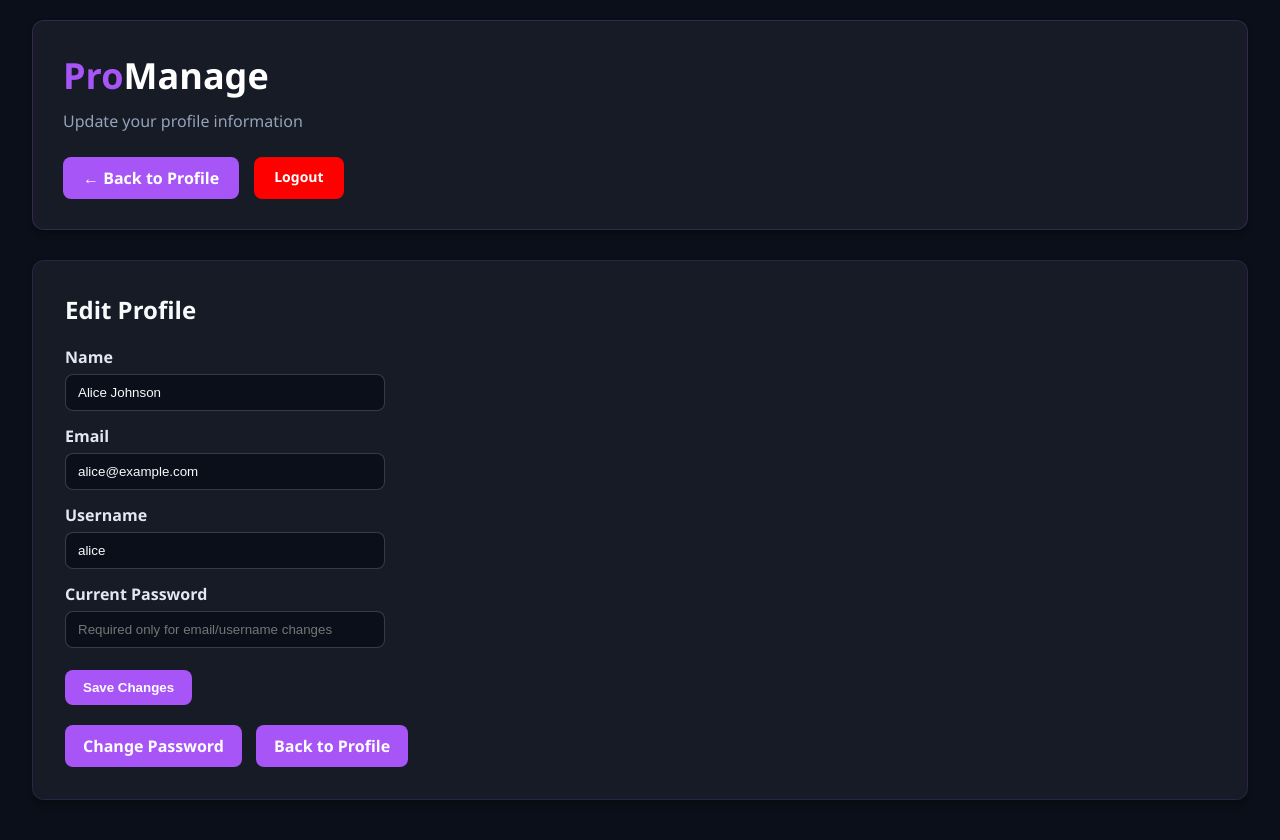
After one commit to KJIE-430-XX/Project-Management-System, a PHP site: page /profile_manage.php in a window 1280 px wide. The commit adds this page. Run offline with PHP 8.4, Linux system fonts and the light colour scheme; a user stored in the database is signed in; data comes from the database, SQL or seed files in the repository.

Commit message:
feat: add edit button to profile management page

```diff
--- a/public/profile.php
+++ b/public/profile.php
@@ -166,6 +166,9 @@ if ($conn === null) {
                 <div class="profile-row"><span class="profile-label">Email</span><span><?php echo htmlspecialchars($user['email']); ?></span></div>
                 <div class="profile-row"><span class="profile-label">Username</span><span><?php echo htmlspecialchars($user['username']); ?></span></div>
                 <div class="profile-row"><span class="profile-label">Member Since</span><span><?php echo date('M d, Y', strtotime($user['created_at'])); ?></span></div>
+                <div class="profile-row" style="border-bottom:none; justify-content:flex-start; gap: 10px; margin-top: 20px;">
+                    <a href="profile_manage.php" class="submit-btn" style="display: inline-block; text-decoration: none;">Edit Profile</a>
+                </div>
             <?php endif; ?>
 
             <div class="password-form">
--- /dev/null
+++ b/public/profile_manage.php
@@ -0,0 +1,257 @@
+<?php
+session_start();
+
+if (!isset($_SESSION['user_id'])) {
+    header("Location: login.php");
+    exit;
+}
+
+require_once 'db.php';
+require_once 'csrf.php';
+
+$user_id = $_SESSION['user_id'];
+$user = null;
+$message = '';
+$message_type = 'success';
+$updated_name = '';
+$updated_email = '';
+$updated_username = '';
+$profile_error = '';
+
+if ($conn !== null) {
+    $stmt = $conn->prepare("SELECT id, name, email, username, created_at FROM users WHERE id = ?");
+    $stmt->bind_param("i", $user_id);
+    $stmt->execute();
+    $result = $stmt->get_result();
+    $user = $result->fetch_assoc();
+    $stmt->close();
+}
+
+if ($conn === null) {
+    $profile_error = $db_error;
+} elseif (!$user) {
+    session_destroy();
+    header("Location: login.php");
+    exit;
+} else {
+    $updated_name = $user['name'];
+    $updated_email = $user['email'];
+    $updated_username = $user['username'];
+
+    if ($_SERVER['REQUEST_METHOD'] === 'POST') {
+        $csrf_token = $_POST['csrf_token'] ?? '';
+        $updated_name = trim($_POST['name'] ?? '');
+        $updated_email = trim($_POST['email'] ?? '');
+        $updated_username = trim($_POST['username'] ?? '');
+        $current_password = $_POST['current_password'] ?? '';
+
+        if (!validateCSRFToken($csrf_token)) {
+            $message = "Security validation failed. Please try again.";
+            $message_type = 'error';
+        } elseif (empty($updated_name) || empty($updated_email) || empty($updated_username)) {
+            $message = "Name, email, and username are required.";
+            $message_type = 'error';
+        } elseif (!filter_var($updated_email, FILTER_VALIDATE_EMAIL)) {
+            $message = "Please enter a valid email address.";
+            $message_type = 'error';
+        } else {
+            $email_changed = $updated_email !== $user['email'];
+            $username_changed = $updated_username !== $user['username'];
+            $requires_password = $email_changed || $username_changed;
+
+            if ($requires_password && empty($current_password)) {
+                $message = "Your current password is required to change email or username.";
+                $message_type = 'error';
+            } else {
+                if ($requires_password) {
+                    $verify_stmt = $conn->prepare("SELECT password_hash FROM users WHERE id = ?");
+                    $verify_stmt->bind_param("i", $user_id);
+                    $verify_stmt->execute();
+                    $verify_result = $verify_stmt->get_result();
+                    $stored_user = $verify_result->fetch_assoc();
+                    $verify_stmt->close();
+
+                    if (!$stored_user || !password_verify($current_password, $stored_user['password_hash'])) {
+                        $message = "Current password is incorrect.";
+                        $message_type = 'error';
+                    }
+                }
+
+                if (empty($message) && ($email_changed || $username_changed)) {
+                    $check_stmt = $conn->prepare("SELECT id FROM users WHERE (email = ? OR username = ?) AND id != ?");
+                    $check_stmt->bind_param("ssi", $updated_email, $updated_username, $user_id);
+                    $check_stmt->execute();
+                    $check_result = $check_stmt->get_result();
+
+                    if ($check_result->num_rows > 0) {
+                        $message = "Email or username is already in use.";
+                        $message_type = 'error';
+                    }
+                    $check_stmt->close();
+                }
+
+                if (empty($message)) {
+                    $update_stmt = $conn->prepare("UPDATE users SET name = ?, email = ?, username = ? WHERE id = ?");
+                    $update_stmt->bind_param("sssi", $updated_name, $updated_email, $updated_username, $user_id);
+
+                    if ($update_stmt->execute()) {
+                        $message = "Profile updated successfully.";
+                        $message_type = 'success';
+                        $user['name'] = $updated_name;
+                        $user['email'] = $updated_email;
+                        $user['username'] = $updated_username;
+                        if ($username_changed) {
+                            $_SESSION['username'] = $updated_username;
+                        }
+                    } else {
+                        $message = "Failed to save changes. Please try again.";
+                        $message_type = 'error';
+                    }
+
+                    $update_stmt->close();
+                }
+            }
+        }
+    }
+}
+?>
+<!DOCTYPE html>
+<html lang="en">
+<head>
+    <meta charset="UTF-8">
+    <meta name="viewport" content="width=device-width, initial-scale=1.0">
+    <title>Edit Profile - ProManage</title>
+    <link rel="stylesheet" href="assets/css/dashboard.css">
+    <style>
+        .profile-card {
+            background-color: #161B26;
+            border: 1px solid rgba(168, 85, 247, 0.15);
+            border-radius: 12px;
+            padding: 32px;
+            box-shadow: 0 4px 6px rgba(0, 0, 0, 0.3);
+        }
+
+        .profile-card h2 {
+            margin-top: 0;
+            margin-bottom: 20px;
+            color: #F8FAFC;
+        }
+
+        .form-group {
+            margin-bottom: 14px;
+        }
+
+        .form-group label {
+            display: block;
+            margin-bottom: 6px;
+            color: #E2E8F0;
+            font-weight: 600;
+        }
+
+        .form-group input {
+            width: 100%;
+            max-width: 320px;
+            padding: 10px 12px;
+            border-radius: 8px;
+            border: 1px solid rgba(148, 163, 184, 0.3);
+            background-color: #0B0F19;
+            color: #F8FAFC;
+            box-sizing: border-box;
+        }
+
+        .submit-btn {
+            margin-top: 8px;
+            background-color: #A855F7;
+            color: #FFFFFF;
+            border: none;
+            padding: 10px 18px;
+            border-radius: 8px;
+            cursor: pointer;
+            font-weight: 600;
+        }
+
+        .submit-btn:hover {
+            background-color: #C084FC;
+        }
+
+        .message {
+            padding: 10px 12px;
+            border-radius: 8px;
+            margin-bottom: 14px;
+            font-weight: 600;
+        }
+
+        .message.error {
+            background-color: rgba(220, 38, 38, 0.15);
+            color: #FCA5A5;
+        }
+
+        .message.success {
+            background-color: rgba(34, 197, 94, 0.15);
+            color: #86EFAC;
+        }
+
+        .profile-back {
+            display: inline-block;
+            margin-top: 20px;
+            background-color: #A855F7;
+            color: #FFFFFF;
+            padding: 10px 18px;
+            border-radius: 8px;
+            text-decoration: none;
+            font-weight: 600;
+        }
+
+        .profile-back:hover {
+            background-color: #C084FC;
+        }
+    </style>
+</head>
+<body>
+    <div class="container">
+        <div class="header">
+            <h1><span class="pro-text">Pro</span><span class="manage-text">Manage</span></h1>
+            <p class="dashboard-subtitle">Update your profile information</p>
+            <div class="header-actions">
+                <a href="profile.php" class="index-btn">← Back to Profile</a>
+                <a href="logout.php" class="logout-btn">Logout</a>
+            </div>
+        </div>
+
+        <div class="profile-card">
+            <h2>Edit Profile</h2>
+            <?php if (!empty($profile_error)): ?>
+                <p><?php echo htmlspecialchars($profile_error); ?></p>
+            <?php else: ?>
+                <?php if (!empty($message)): ?>
+                    <div class="message <?php echo htmlspecialchars($message_type); ?>"><?php echo htmlspecialchars($message); ?></div>
+                <?php endif; ?>
+
+                <form method="POST">
+                    <input type="hidden" name="csrf_token" value="<?php echo htmlspecialchars(generateCSRFToken()); ?>">
+                    <div class="form-group">
+                        <label for="name">Name</label>
+                        <input type="text" id="name" name="name" value="<?php echo htmlspecialchars($updated_name); ?>" required>
+                    </div>
+                    <div class="form-group">
+                        <label for="email">Email</label>
+                        <input type="email" id="email" name="email" value="<?php echo htmlspecialchars($updated_email); ?>" required>
+                    </div>
+                    <div class="form-group">
+                        <label for="username">Username</label>
+                        <input type="text" id="username" name="username" value="<?php echo htmlspecialchars($updated_username); ?>" required>
+                    </div>
+                    <div class="form-group">
+                        <label for="current_password">Current Password</label>
+                        <input type="password" id="current_password" name="current_password" placeholder="Required only for email/username changes">
+                    </div>
+                    <button type="submit" class="submit-btn">Save Changes</button>
+                </form>
+            <?php endif; ?>
+
+            <a href="change_password.php" class="profile-back">Change Password</a>
+            <a href="profile.php" class="profile-back" style="margin-left: 10px;">Back to Profile</a>
+        </div>
+    </div>
+</body>
+</html>
```
